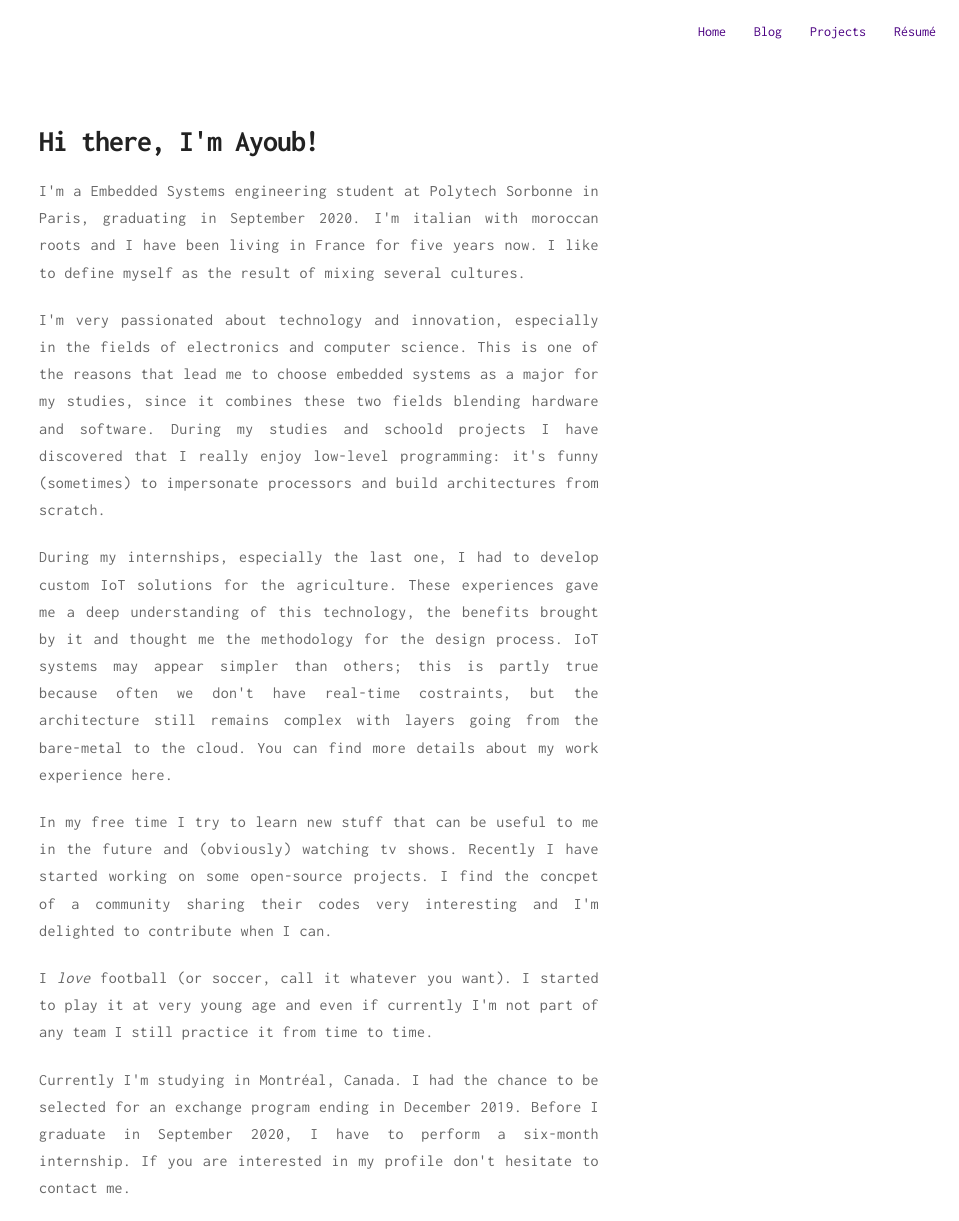
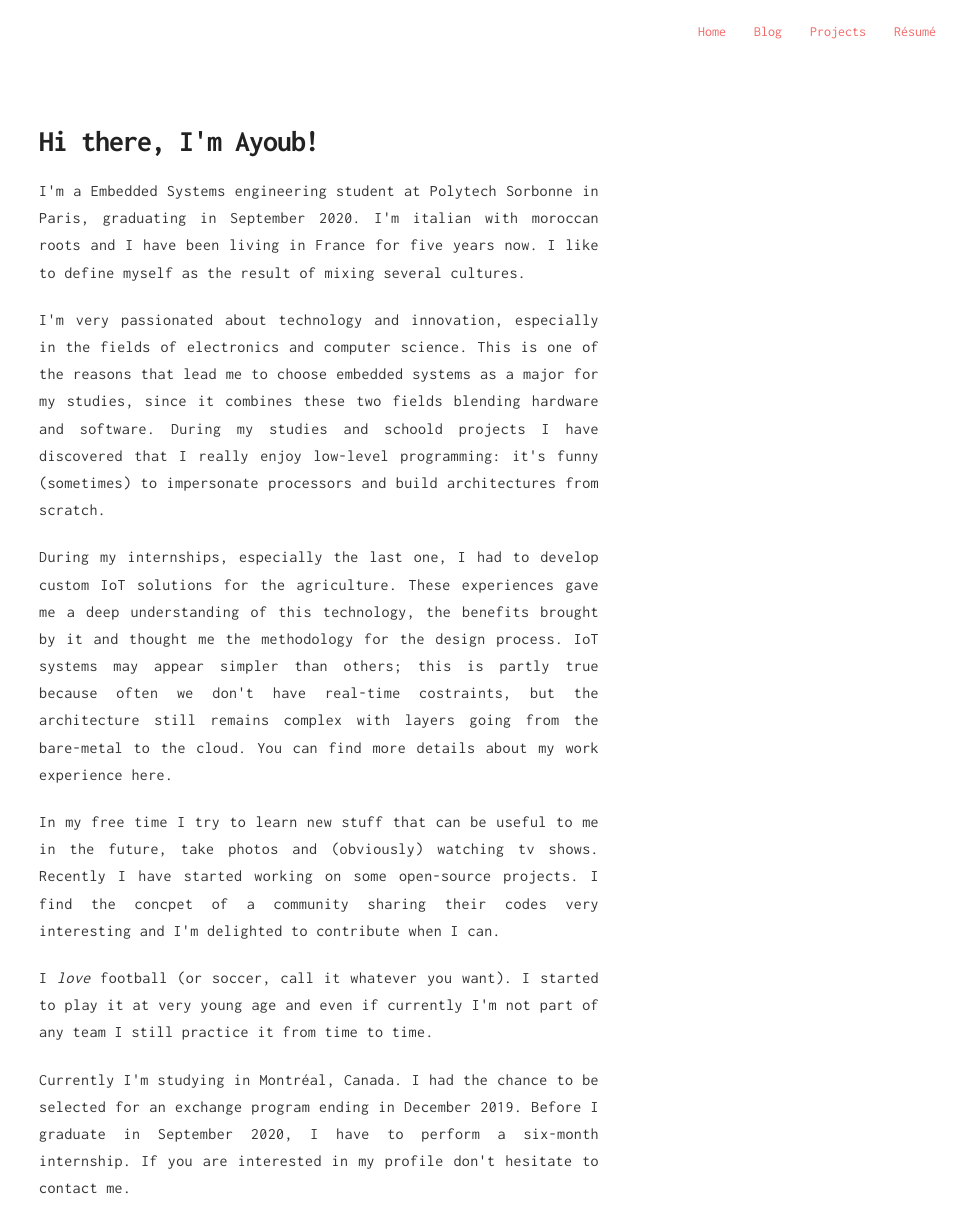
Before and after one commit to ayoubsvbri/ayoubsabri.github.io, a Jekyll site: the page built from about/index.html, in a window 1280 px wide. Shown: the whole page, without its empty margins (321-1280 px from the left). Built offline with Jekyll 4.4.1, drawn with Linux system fonts in a browser that asks for light colours.

Commit message:
change links color

```diff
--- a/_sass/base/variables.sass
+++ b/_sass/base/variables.sass
@@ -3,10 +3,10 @@
 $fontSans: "Inconsolata", Helvetica, Arial, sans-serif
 $fontMonospace: "Consolas", Liberation Mono, Menlo, Courier, monospace
 
-$alpha: #666
+$alpha: #333
 $beta: #222
 $gama: #aaa
-$delta: #4b0082
+$delta: #f26968
 $epsilon: #ededed
 
 $mobile: "only screen and (max-width: 400px)"
--- a/about/index.html
+++ b/about/index.html
@@ -22,7 +22,7 @@ title: About
 	bare-metal to the cloud. You can find more details about my work experience here.
 	</p>
 
-	<p>In my free time I try to learn new stuff that can be useful to me in the future and (obviously) watching tv shows.
+	<p>In my free time I try to learn new stuff that can be useful to me in the future, take photos and (obviously) watching tv shows.
 	Recently I have started working on some open-source projects. I find the concpet of a community sharing their codes
 	very interesting and I'm delighted to contribute when I can.
 	</p>
```
Also changed, not shown: resume/index.md (+1 -1 lines).
